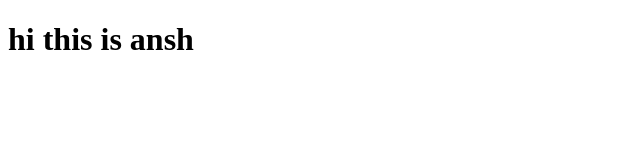
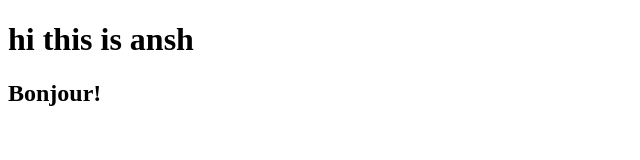
Before and after one commit to Patel-anshj1022/Bonjour, a plain HTML site: page index.html in a window 1280 px wide. Shown: the whole page, without its empty margins (0-640 px from the left). Drawn offline with Linux system fonts and the light colour scheme.

Commit message:
add bonjour!

```diff
--- a/index.html
+++ b/index.html
@@ -7,6 +7,7 @@
 </head>
 <body>
     <h1>hi this is ansh</h1>
+    <h2>Bonjour!</h2>
 
 </body>
 </html>
```
